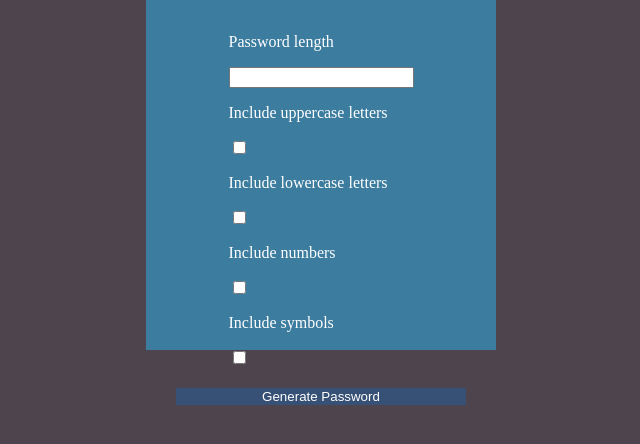
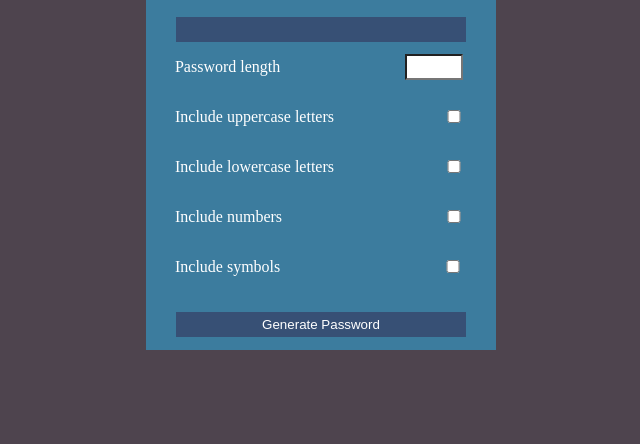
Before and after one commit to Ugo-gonpi/Projet_Generator, a plain HTML site: page index.html in a window 1280 px wide. Shown: the part 258-702 px from the top of the page, without its empty margins (327-967 px from the left). Drawn offline with Linux system fonts and the light colour scheme; some icons are missing.

Commit message:
corrected an error

```diff
--- a/index.html
+++ b/index.html
@@ -19,27 +19,27 @@
 
         <div class="settings">
 
-            <div>
+            <div class="lengthPass">
                 <p>Password length</p>
                 <input type="number" class="check">
             </div>
 
-            <div>
+            <div class="upperCase">
                 <p>Include uppercase letters</p>
                 <input type="checkbox" class="check">
             </div>
 
-            <div>
+            <div class="lowerCase">
                 <p>Include lowercase letters</p>
                 <input type="checkbox" class="check">
             </div>
 
-            <div>
+            <div class="numbers">
                 <p>Include numbers</p>
                 <input type="checkbox" class="check">
             </div>
 
-            <div>
+            <div class="symbols">
                 <p>Include symbols</p>
                 <input type="checkbox" class="check">
             </div>
--- a/public/js/main.js
+++ b/public/js/main.js
@@ -1,4 +1,4 @@
-
+// -------------------------Ici on selectionne tous les checkmarks et bouton dont on aura besoin
 let longuerPass = document.querySelectorAll("input")[0]
 
 let lettreMaj = document.querySelectorAll("input")[1]
@@ -6,8 +6,8 @@ let lettreMin = document.querySelectorAll("input")[2]
 let nombre = document.querySelectorAll("input")[3]
 let symboles = document.querySelectorAll("input")[4]
 
-let clipboardCopy = document.querySelectorAll("button")[0] // <--- bouton pour copier le password
-let generatePassword = document.querySelectorAll("button")[1] // <--- bouton qui génere le password
+let clipboardCopy = document.querySelectorAll("button")[0]
+let generatePassword = document.querySelectorAll("button")[1]
 
 let passwordDisplay = document.querySelector(".falseInput")
 
```
